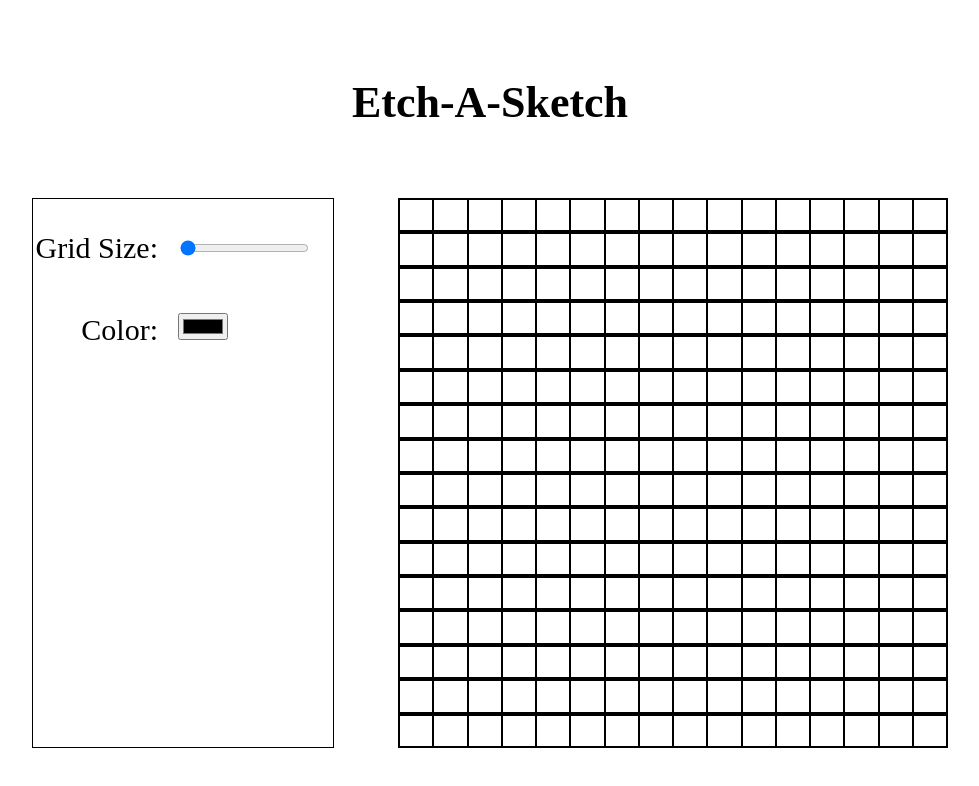
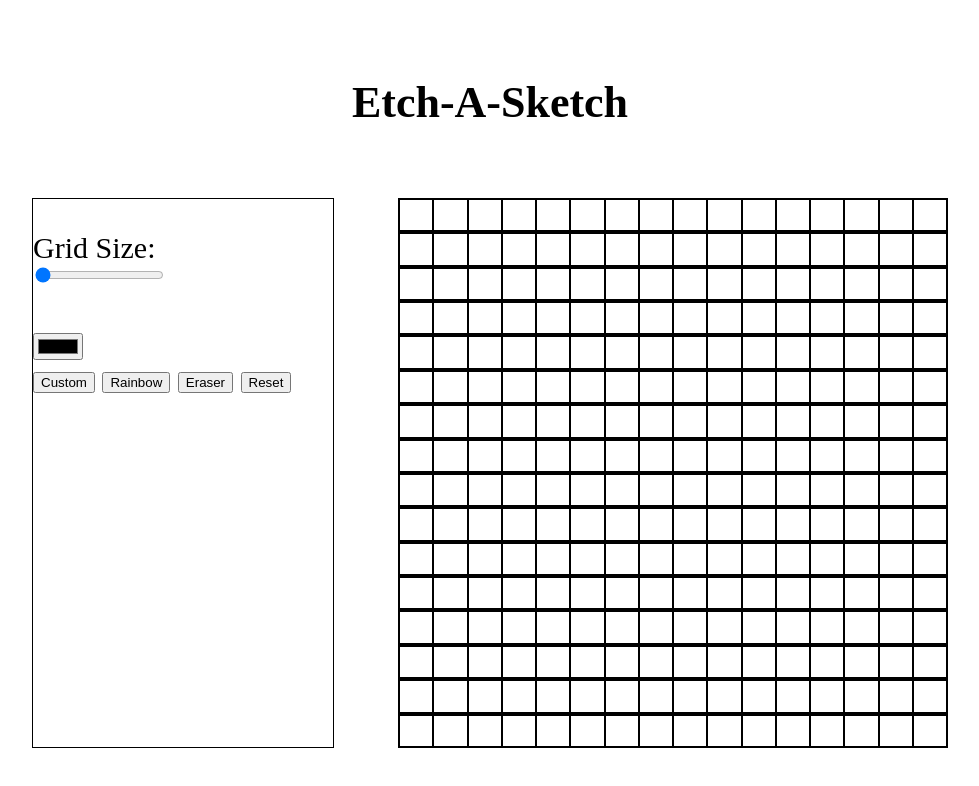
Before and after one commit to MCamWebDev/etch-a-sketch, a plain HTML site: page index.html in a window 1280 px wide. Shown: the whole page, without its empty margins (150-1129 px from the left). Drawn offline with Linux system fonts and the light colour scheme.

Commit message:
Add Buttons to Menu     -Add the "Custom", "Rainbow", "Eraser", and "Reset" buttons to the menu.

```diff
--- a/index.html
+++ b/index.html
@@ -11,13 +11,16 @@
     <div class="content">
         <div class="menu">
             <form>
-                <div class="size">
-                    <label for="grid_size"><span>Grid Size:</span></label>
+                <div id="size">
+                    <span>Grid Size:</span>
                     <input type="range" id="grid_size" min="16" max="64" value="16"></input>
                 </div>
-                <div class="clr">
-                    <label for="color"><span>Color:</span></label>
+                <div id="options">
                     <input type="color" id="color" value="black"></input>
+                    <button id="custom">Custom</button>
+                    <button id="rainbow">Rainbow</button>
+                    <button id="erase">Eraser</button>
+                    <button id="reset">Reset</button>
                 </div>
             </form>
         </div>
```
